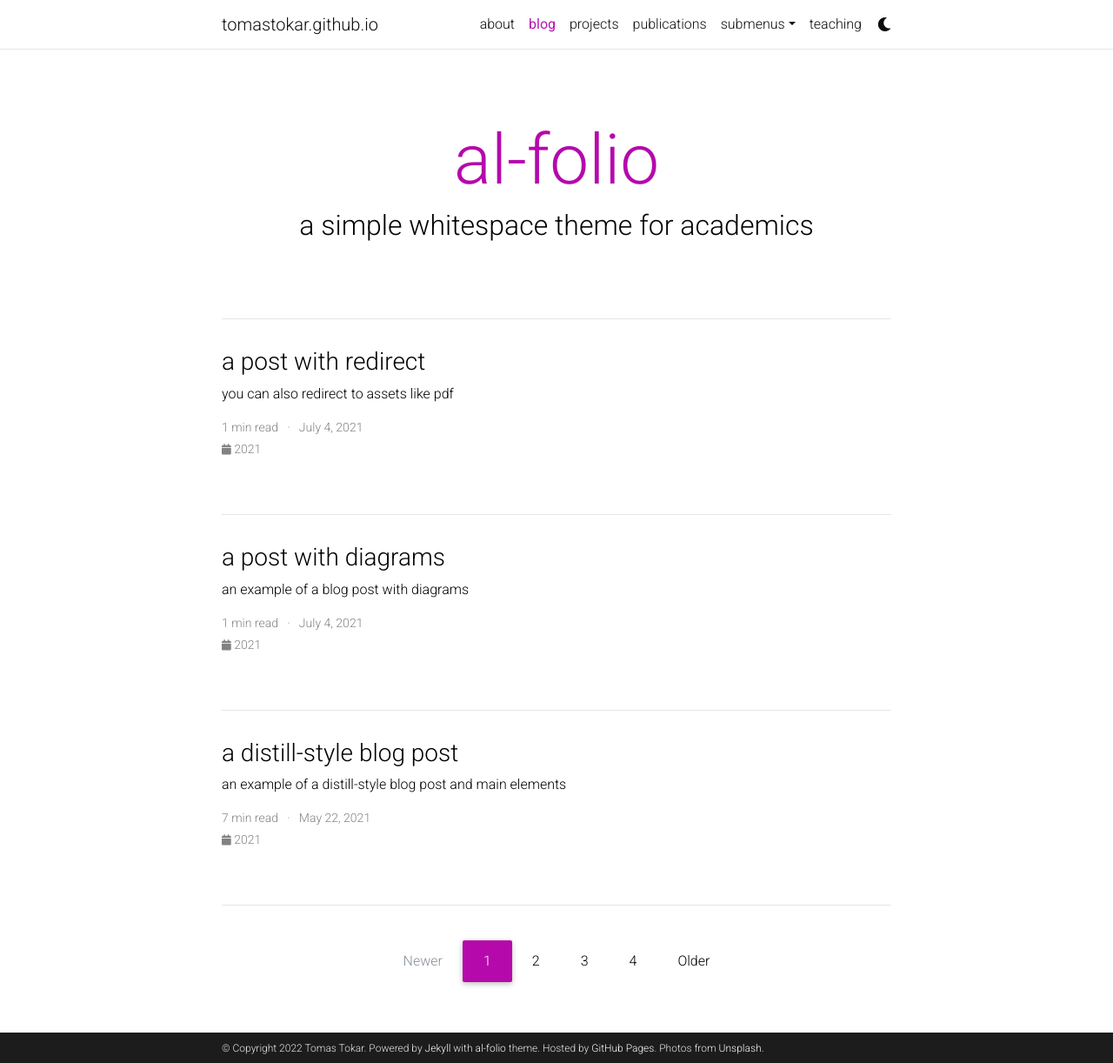
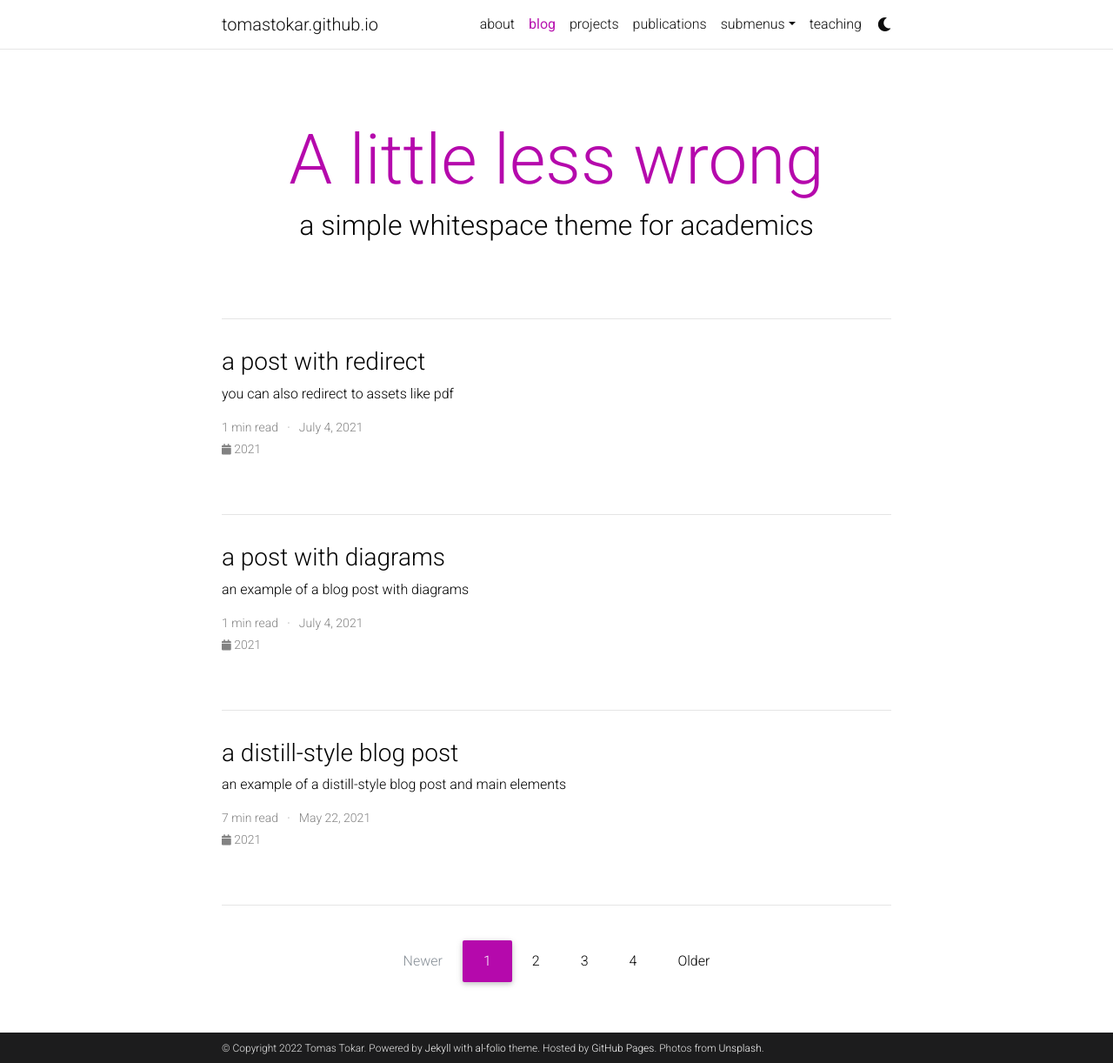
Before and after one commit to tomastokar/tomastokar.github.io, a Jekyll site: the page built from blog/index.html, in a window 1280 px wide and 1222 px high. Shown: the whole window at 87% size. Built offline with Jekyll 4.4.1, drawn with Linux system fonts in a browser that asks for light colours; the list of posts is cut into pages by our own code; comment, search, counter and statistics services are not loaded; a style sheet for code colours, icons or effects is not loaded.

```diff
--- a/_config.yml
+++ b/_config.yml
@@ -84,7 +84,7 @@
 # Blog
 # -----------------------------------------------------------------------------
 
-blog_name: al-folio  # your blog must have a name for it to show up in the nav bar
+blog_name: A little less wrong  # your blog must have a name for it to show up in the nav bar
 blog_description: a simple whitespace theme for academics
 permalink: /blog/:year/:title/
 
```
Also changed, not shown: 1 other file.
